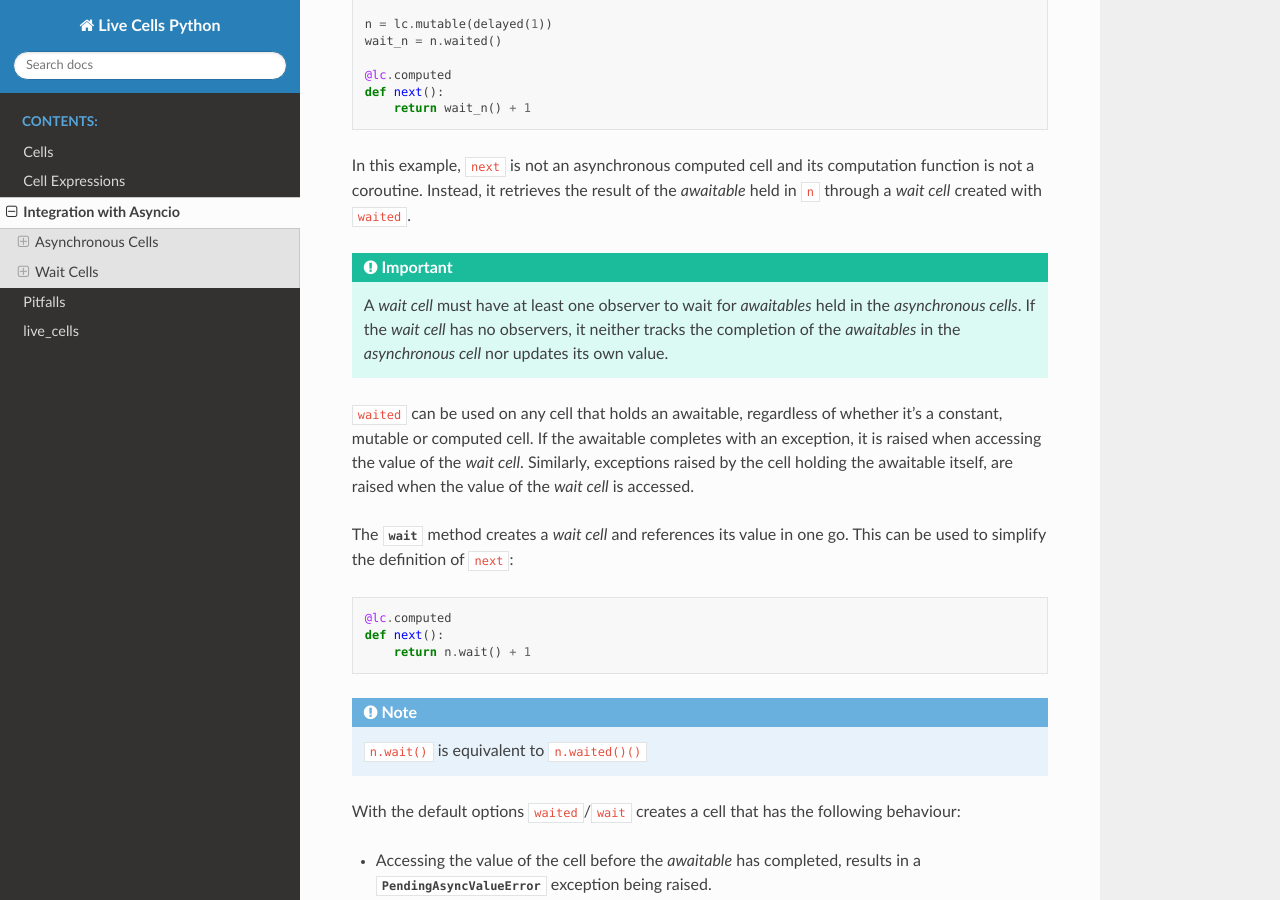
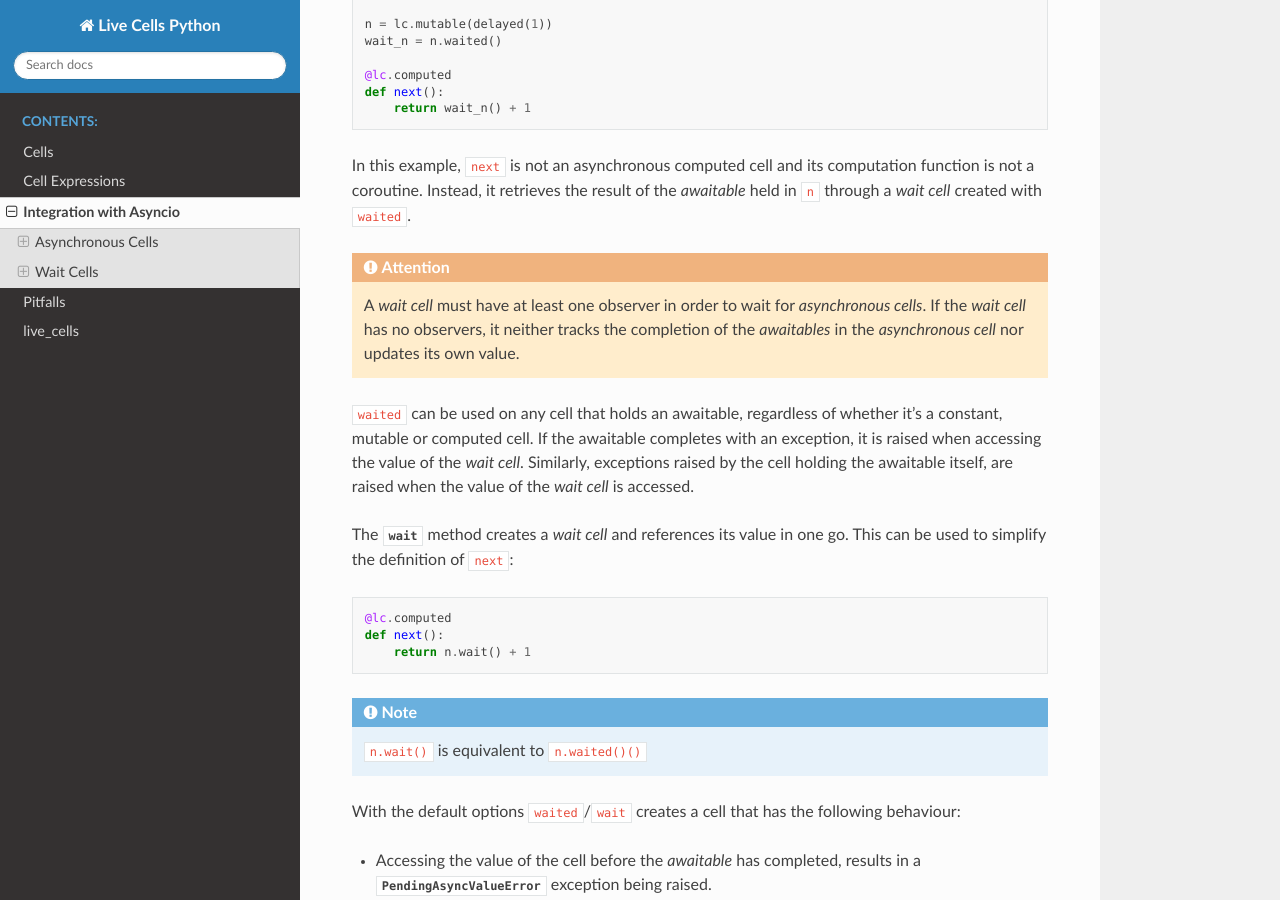
Before and after one commit to alex-gutev/live_cells_py, a Sphinx documentation site: the page built from docs/basics/asyncio.rst, in a window 1280 px wide and 900 px high, scrolled down 1921 px. Built offline with Sphinx 7.4.7 and the Read the Docs theme 3.1.0, drawn with Linux system fonts in a browser that asks for light colours; some of the changed text lies outside the part shown.

Commit message:
Improve asyncio documentation.

```diff
--- a/docs/basics/asyncio.rst
+++ b/docs/basics/asyncio.rst
@@ -120,12 +120,12 @@ computation function is not a coroutine. Instead, it retrieves the
 result of the *awaitable* held in ``n`` through a *wait cell* created
 with ``waited``.
 
-.. important::
+.. attention::
 
-   A *wait cell* must have at least one observer to wait for
-   *awaitables* held in the *asynchronous cells*. If the *wait cell*
-   has no observers, it neither tracks the completion of the
-   *awaitables* in the *asynchronous cell* nor updates its own value.
+   A *wait cell* must have at least one observer in order to wait for
+   *asynchronous cells*. If the *wait cell* has no observers, it
+   neither tracks the completion of the *awaitables* in the
+   *asynchronous cell* nor updates its own value.
 
 ``waited`` can be used on any cell that holds an awaitable, regardless
 of whether it's a constant, mutable or computed cell. If the awaitable
@@ -273,7 +273,7 @@ last *awaitable* to complete.
 If ``queue`` is ``True`` the *wait cell* waits for all *awaitables* to
 complete.
 
-.. important::
+.. attention::
 
    ``queue=True`` only has an effect if ``reset=False`` is also given.
 
@@ -393,9 +393,9 @@ held in ``b``, simultaneously.
 
       x,y = lc.wait(a, b, reset=False)
 
-~~~~~~~~~~~~~~~~
-Avoding Glitches
-~~~~~~~~~~~~~~~~
+~~~~~~~~~~~~~~~~~~~
+Preventing Glitches
+~~~~~~~~~~~~~~~~~~~
 
 This form should be used as opposed to multiple individual :any:`wait`
 calls, since the latter may result in glitches if the *asynchronous*
```
